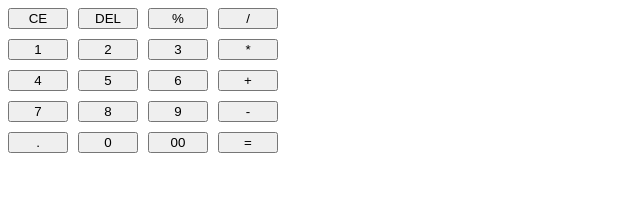
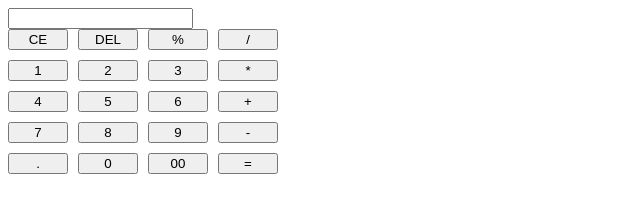
Before and after one commit to shrinarayan99/Codsoft_Task1_Calculator, a plain HTML site: page index.html in a window 1280 px wide. Shown: the whole page, without its empty margins (0-640 px from the left). Drawn offline with Linux system fonts and the light colour scheme.

Commit message:
Update index.html

```diff
--- a/index.html
+++ b/index.html
@@ -8,6 +8,9 @@
 
  </head>
   <body>
+   <div class="resukt">
+    <input type="text" id="result" class="display" readonly>
+   </div>
     <div class="buttons" style="display: grid; grid-template-columns: repeat(4, 60px);gap: 10px;">
         <button>CE</button><button>DEL</button><button>%</button><button>/</button>
         <button>1</button><button>2</button><button>3</button><button>*</button>
```
